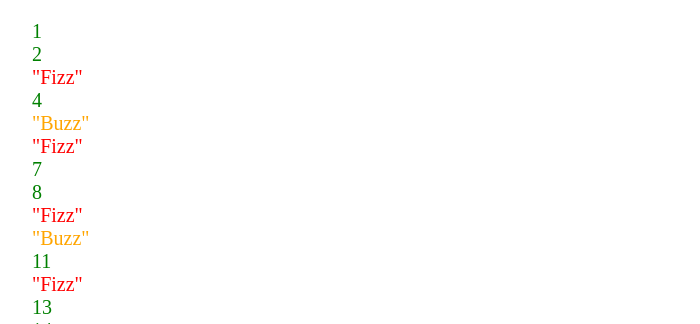
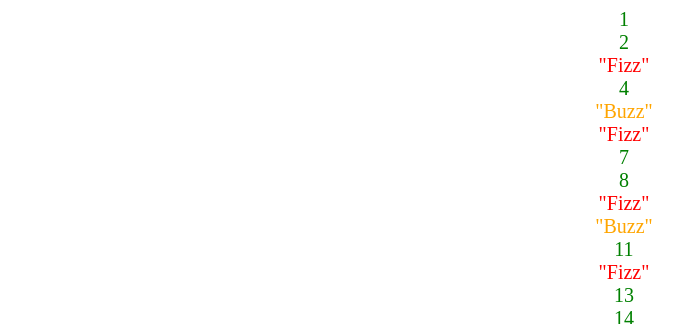
Before and after one commit to fabgallici/js-fizzbuzz, a plain HTML site: page Bonus/index.html in a window 1280 px wide. Shown: the top 324 px of the page, without its empty margins (16-716 px from the left). Drawn offline with Linux system fonts and the light colour scheme.

Commit message:
visualizzazione con flex

```diff
--- a/Bonus/index.html
+++ b/Bonus/index.html
@@ -6,9 +6,9 @@
     <title>FizzBuzz</title>
   </head>
   <body>
-      <ul id="fizzbuzz-results">
+      <div id="fizzbuzz-results">
 
-      </ul>
+      </div>
 
 
     <script src="main.js" charset="utf-8"></script>
--- a/Bonus/main.js
+++ b/Bonus/main.js
@@ -21,4 +21,4 @@
 }
 
 //visualizzazione risultati a schermo
-document.getElementById('fizzbuzz-results').innerHTML = '<li>' + fizzBuzzResult.join('</li><li>') + '</li>';
+document.getElementById('fizzbuzz-results').innerHTML = fizzBuzzResult.join('');
--- a/Bonus/style.css
+++ b/Bonus/style.css
@@ -1,5 +1,9 @@
-ul {
-  list-style-type: none;
+#fizzbuzz-results {
+  width: 40%;
+  margin: auto;
+  display: flex;
+  flex-direction: column;
+  align-items: center;
   font-size: 20px;
 }
 .blue {
```
